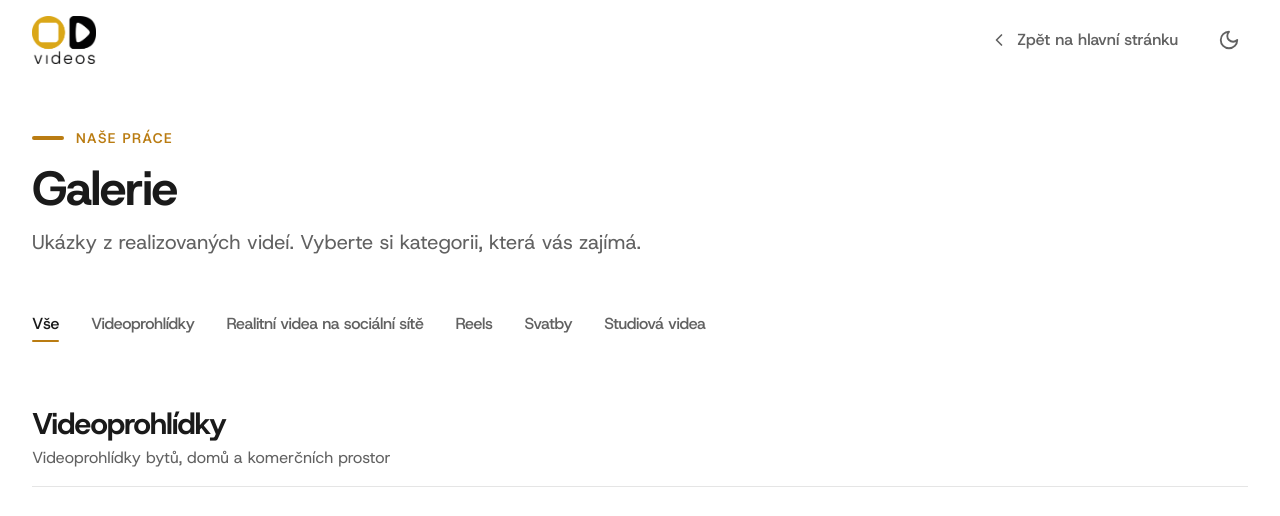
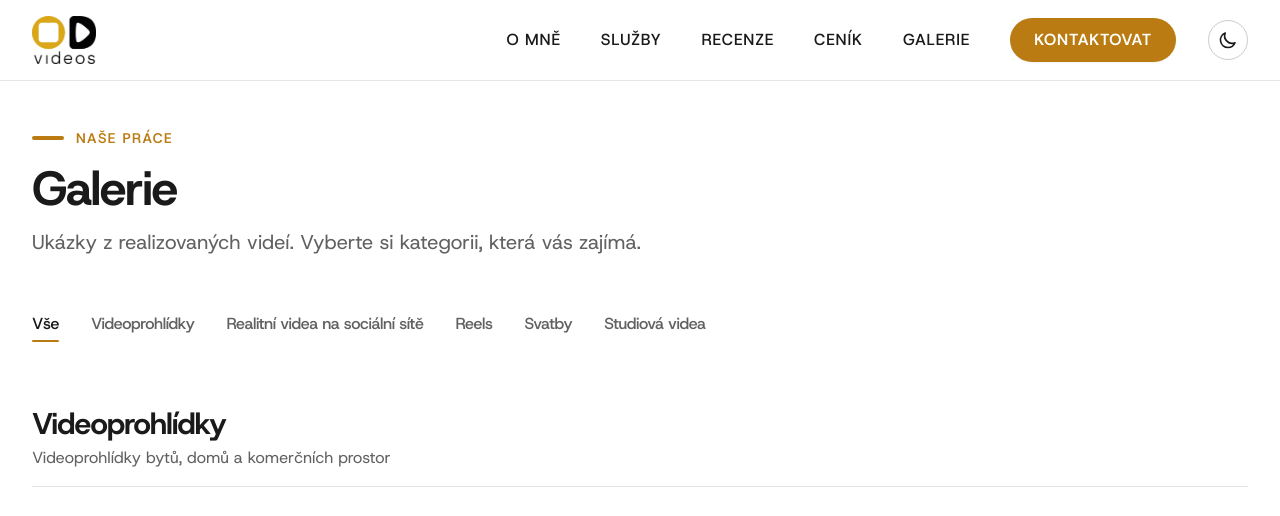
Before and after one commit to mtjns/od-videos, a Jekyll site: the page built from pages/gallery.html, in a window 1280 px wide and 900 px high, cut to the strip 0-516 px from the top of the window. Built offline with Jekyll 4.4.1, drawn with Linux system fonts in a browser that asks for light colours; nearby versions of some CDN libraries.

Commit message:
Switch galerie to default layout, clear fixed nav above heading
Galerie now uses the default layout (full nav + footer) instead of
minimal. The default layout's nav is fixed, so bump the page's top
padding to clear it and keep spacing above the heading.

Co-Authored-By: Claude Opus 4.8 <noreply@anthropic.com>
Claude-Session: https://claude.ai/code/session_014qTgZjGSw8ezHpoE8suYQq

```diff
--- a/pages/gallery.html
+++ b/pages/gallery.html
@@ -289,7 +289,7 @@ už tady – vykresluje se až níž pod sekcemi.
 {%- endcomment -%}
 {%- assign projekty_vse = site.data.projekty | where_exp: "p", "p.nadpis" -%}
 
-<div class="bg-base min-h-screen pt-8 md:pt-12 pb-24 px-4 md:px-8">
+<div class="bg-base min-h-screen pt-28 md:pt-32 pb-24 px-4 md:px-8">
     <div class="max-w-7xl mx-auto">
 
         <!-- Hlavička -->
```
Also changed, not shown: other parts of pages/gallery.html (+1 -1 lines).
